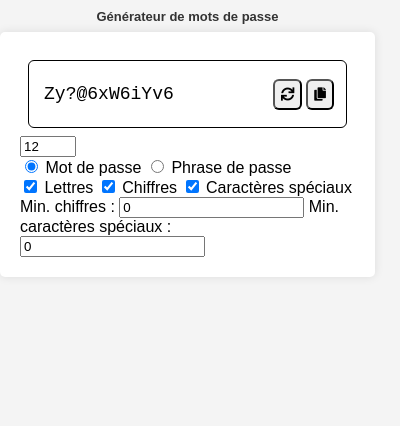
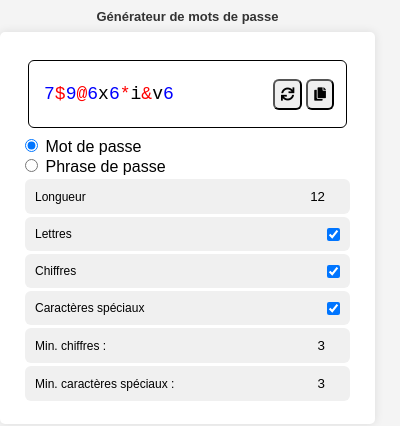
Before and after one commit to Dylan832/chrome_extension_generator_password, a browser extension: page popup/popup.html in a window 400 px wide. Drawn offline with Linux system fonts and the light colour scheme.

Commit message:
update css + icon

```diff
--- a/popup/popup.css
+++ b/popup/popup.css
@@ -1,7 +1,7 @@
 html {
   width: 375px !important;
-  height: 600px !important;
-  overflow: hidden;
+  /* height: 600px !important; */
+  /* overflow: hidden; */
 }
 body {
   font-family: Arial, sans-serif;
@@ -83,3 +83,53 @@ body {
 .copied-popup.show {
   display: block;
 }
+
+.password-numbers {
+  color: blue;
+}
+.password-specials {
+  color: red;
+}
+
+.length-block {
+  margin: 3px 0 3px 5px;
+}
+
+.box-block {
+  /* background-color: #f0f0f0; */
+  border-color: #ddd;
+}
+.box-content {
+  display: flex;
+  align-items: center;
+  word-break: break-all;
+  position: relative;
+  z-index: 1;
+
+  border-radius: 6px;
+
+  background-color: #f0f0f0;
+
+  padding: 10px 10px;
+  margin: 3px 5px;
+}
+
+.box-content label {
+  font-size: 12px;
+  display: block;
+  width: 100%;
+}
+.box-content input {
+  margin: 0 0 0 auto;
+  padding: 0;
+}
+.box-content input[type="number"] {
+  max-width: 50px;
+  text-align: right;
+}
+
+.box-content input:not([type="checkbox"]):not([type="radio"]) {
+  border: none;
+  width: 100%;
+  background-color: rgba(0, 0, 0, 0) !important;
+}
--- a/popup/popup.html
+++ b/popup/popup.html
@@ -30,7 +30,7 @@
 
       <!-- <input type="text" id="password" class="password" readonly /> -->
 
-      <input type="number" id="length" min="6" max="50" value="12" />
+      <div class="type-block">
         <div>
           <input
             type="radio"
@@ -40,6 +40,8 @@
             checked
           />
           <label for="passwordType">Mot de passe</label>
+        </div>
+        <div>
           <input
             type="radio"
             id="passphraseType"
@@ -48,26 +50,41 @@
           />
           <label for="passphraseType">Phrase de passe</label>
         </div>
+      </div>
+
+      <div class="box-block">
+        <div class="box-content">
+          <label for="length">Longueur</label>
+          <input type="number" id="length" min="6" max="50" value="12" />
+        </div>
+        <div class="box-content onlyPassword">
+          <label for="letters">Lettres</label>
+          <input type="checkbox" id="letters" checked />
+        </div>
+        <div class="box-content onlyPassword">
+          <label for="numbers">Chiffres</label>
+          <input type="checkbox" id="numbers" checked />
+        </div>
+        <div class="box-content onlyPassword">
+          <label for="specials">Caractères spéciaux</label>
+          <input type="checkbox" id="specials" checked />
+        </div>
+        <div class="box-content onlyPassword">
+          <label for="minNumbers">Min. chiffres :</label>
+          <input type="number" id="minNumbers" min="0" value="3" />
+        </div>
+        <div class="box-content onlyPassword">
+          <label for="minSpecials">Min. caractères spéciaux :</label>
+          <input type="number" id="minSpecials" min="0" value="3" />
+        </div>
+      </div>
 
       <div id="copiedPopup" class="copied-popup">Mot de passe copié</div>
 
-      <div id="onlyPassword">
-        <div>
-          <input type="checkbox" id="letters" checked />
-          <label for="letters">Lettres</label>
-          <input type="checkbox" id="numbers" checked />
-          <label for="numbers">Chiffres</label>
-          <input type="checkbox" id="specials" checked />
-          <label for="specials">Caractères spéciaux</label>
-        </div>
-
-        <div>
-          <label for="minNumbers">Min. chiffres :</label>
-          <input type="number" id="minNumbers" min="0" value="0" />
-          <label for="minSpecials">Min. caractères spéciaux :</label>
-          <input type="number" id="minSpecials" min="0" value="0" />
-        </div>
-      </div>
+      <!-- <div id="onlyPassword">
+        <div></div>
+        <div></div>
+      </div> -->
     </main>
     <script src="./popup.js"></script>
   </body>
--- a/popup/popup.js
+++ b/popup/popup.js
@@ -12,7 +12,7 @@ const specialsCheckbox = document.getElementById("specials");
 const minNumbersInput = document.getElementById("minNumbers");
 const minSpecialsInput = document.getElementById("minSpecials");
 
-const onlyPassword = document.getElementById("onlyPassword");
+const onlyPassword = document.getElementsByClassName("onlyPassword");
 
 // A l'ouverture de l'extension je génère un mot de passe
 generatePassword(lengthInput.value);
@@ -122,9 +122,11 @@ document.getElementById("passwordType").addEventListener("change", function () {
   if (this.checked) {
     lengthInput.value = 12;
     lengthInput.min = 6;
+
     // Affichez les éléments "onlyPassword"
-
-    onlyPassword.style.display = "block";
+    for (let i = 0; i < onlyPassword.length; i++) {
+      onlyPassword[i].style.display = "flex";
+    }
 
     generatePassword(lengthInput.value);
   }
@@ -137,9 +139,9 @@ document
       lengthInput.value = 3;
       lengthInput.min = 3;
       // Cachez les éléments "onlyPassword"
-
-      onlyPassword.style.display = "none";
-
+      for (let i = 0; i < onlyPassword.length; i++) {
+        onlyPassword[i].style.display = "none";
+      }
       generatePassphrase(lengthInput.value);
     }
   });
```
Also changed, not shown: images/icon-128.jpg (added), images/icon-128.png, images/icon-pw.png (deleted), manifest.json. Lines whose indentation alone changed are shown as unchanged.
